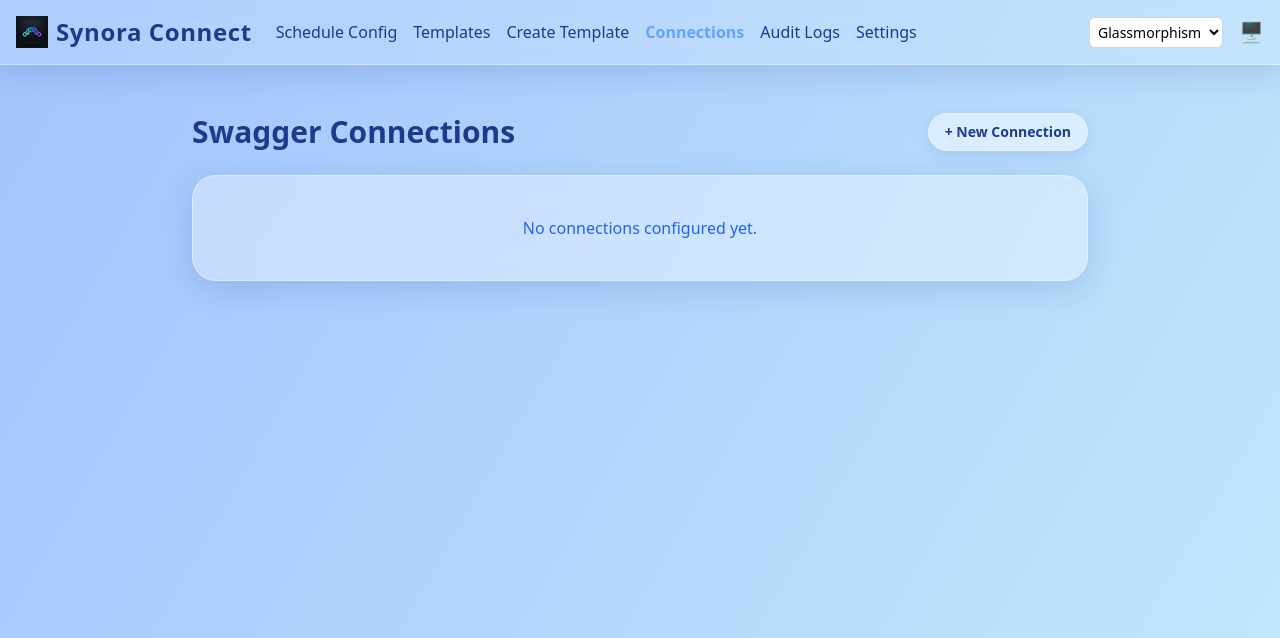
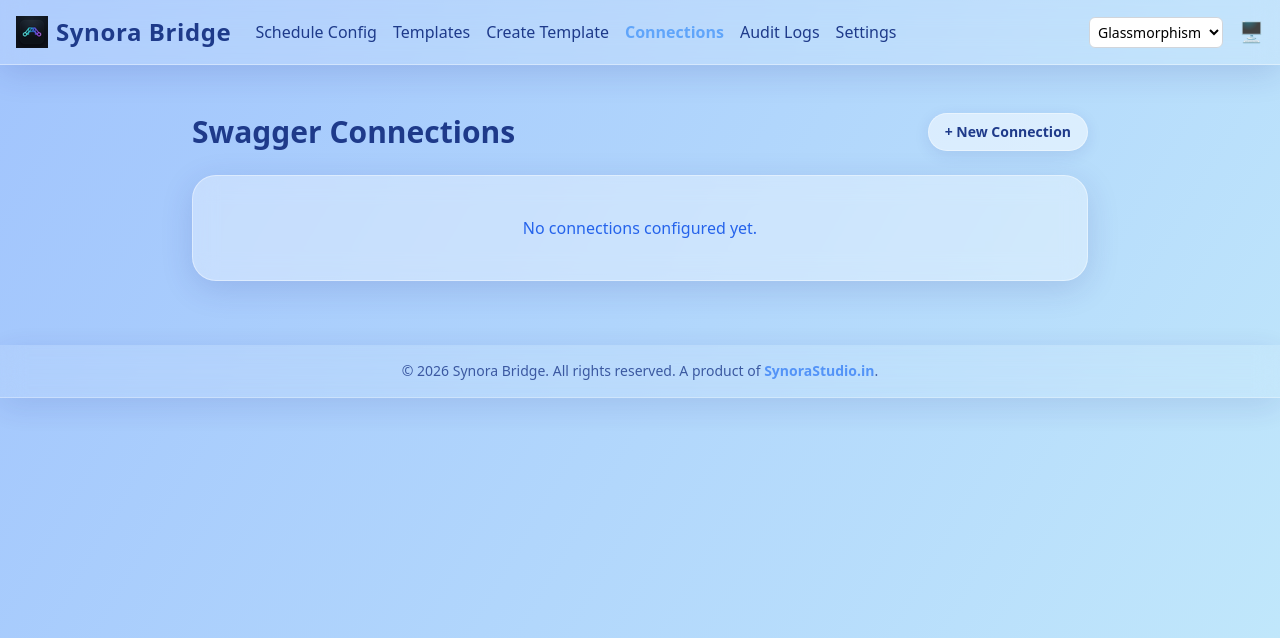
Before and after one commit to Arean82/API_Bridge_Application, a Flask app: page /connections in a window 1280 px wide. Shown: the top 638 px of the page. Run offline with Flask 3, Linux system fonts and the light colour scheme; data that the repository does not hold is empty; some libraries are stand-ins or nearby versions.

Commit message:
feat: rebrand to Synora Bridge and improve UI/UX
- Rebranded application name from "Synora Connect" / "API Bridge" to "Synora Bridge" across all source files, documentation, and PyInstaller spec files.
- Renamed main entry point from `synora_connect.py` to `synora_bridge.py`.
- Added a unified footer to the layout with copyright information and a link to SynoraStudio.in.
- Fixed a Flash of Unstyled Content (FOUC) issue on page navigation by adding an inline blocking script to `layout.html` that instantly applies the user's saved theme before DOM rendering.

```diff
--- a/bridge_app/templates/audit_logs.html
+++ b/bridge_app/templates/audit_logs.html
@@ -1,5 +1,5 @@
 {% extends "layout.html" %}
-{% block title %}Audit Logs - Synora Connect{% endblock %}
+{% block title %}Audit Logs - Synora Bridge{% endblock %}
 
 {% block content %}
 <div class="theme-panel p-6 mb-8">
--- a/bridge_app/templates/email/failure_alert.html
+++ b/bridge_app/templates/email/failure_alert.html
@@ -44,7 +44,7 @@
       <pre class="error-box">{{ error_msg }}</pre>
 
       <p style="font-size: 0.9em; color: #777; margin-top: 30px;">
-        This is an automated message from the API Bridge Universal Engine.
+        This is an automated message from the Synora Bridge Universal Engine.
       </p>
     </div>
   </body>
--- a/bridge_app/templates/layout.html
+++ b/bridge_app/templates/layout.html
@@ -3,7 +3,7 @@
 <head>
     <meta charset="UTF-8">
     <meta name="viewport" content="width=device-width, initial-scale=1.0">
-    <title>{% block title %}Synora Connect{% endblock %}</title>
+    <title>{% block title %}Synora Bridge{% endblock %}</title>
     <link rel="icon" type="image/x-icon" href="{{ url_for('static', filename='favicon.ico') }}">
     <!-- Tailwind CSS with Local Fallback -->
     <script src="https://cdn.tailwindcss.com?plugins=typography"></script>
@@ -25,13 +25,36 @@
 
     <link rel="stylesheet" href="{{ url_for('static', filename='css/styles.css') }}">
 </head>
-<body data-initial-theme="{{ current_theme }}" data-theme="{{ current_theme }}" class="font-sans antialiased">
+<body data-initial-theme="{{ current_theme }}" class="font-sans antialiased">
+    <!-- Blocking script to prevent FOUC (Flash of Unstyled Content) -->
+    <script>
+        (function() {
+            try {
+                var initialConfig = document.body.getAttribute('data-initial-theme');
+                initialConfig = initialConfig.replace(/'/g, '"');
+                var config = JSON.parse(initialConfig);
+                if (typeof config === 'string') config = JSON.parse(config);
+
+                var theme = config.theme || 'default';
+                var mode = config.colorMode || 'auto';
+                var isDark = (mode === 'auto')
+                    ? window.matchMedia('(prefers-color-scheme: dark)').matches
+                    : (mode === 'dark');
+
+                document.body.setAttribute('data-theme', theme);
+                document.body.setAttribute('data-color-mode', isDark ? 'dark' : 'light');
+                if (isDark) document.documentElement.classList.add('dark');
+            } catch (e) {
+                console.warn("FOUC prevention failed", e);
+            }
+        })();
+    </script>
 
     <nav class="theme-nav p-4 flex justify-between items-center">
         <div class="flex items-center space-x-6">
             <a href="/" class="flex items-center space-x-2">
-                <img src="{{ url_for('static', filename='favicon.ico') }}" alt="Synora Connect Logo" class="h-8 w-8">
-                <h1 class="text-2xl font-bold tracking-wide">Synora Connect</h1>
+                <img src="{{ url_for('static', filename='favicon.ico') }}" alt="Synora Bridge Logo" class="h-8 w-8">
+                <h1 class="text-2xl font-bold tracking-wide">Synora Bridge</h1>
             </a>
             <nav class="flex gap-4">
                 <a href="/" class="hover:opacity-75 transition {% if request.path == '/' %}text-blue-400 font-bold{% endif %}">Schedule Config</a>
@@ -63,6 +86,10 @@
     <div class="container mx-auto mt-8 p-4">
         {% block content %}{% endblock %}
     </div>
+
+    <footer class="theme-nav p-4 mt-12 text-center text-sm opacity-80">
+        <p>&copy; 2026 Synora Bridge. All rights reserved. A product of <a href="https://SynoraStudio.in" target="_blank" class="text-blue-500 hover:text-blue-400 font-semibold transition-colors">SynoraStudio.in</a>.</p>
+    </footer>
     <script src="{{ url_for('static', filename='js/push_handler.js') }}?v=4"></script>
     <script src="{{ url_for('static', filename='js/pull_rest_handler.js') }}?v=4"></script>
     <script src="{{ url_for('static', filename='js/pull_graphql_handler.js') }}?v=4"></script>
--- a/build.py
+++ b/build.py
@@ -46,7 +46,7 @@ def clean_directory(path):
             print(f"  Warning: Could not completely delete '{path}'. PyInstaller might fail.")
 
 def main():
-    print("=== Synora Connect Build System ===")
+    print("=== Synora Bridge Build System ===")
     print("What would you like to build?")
     print("  1. OneDir (Faster to launch, produces a folder with many files)")
     print("  2. OneFile (Slower to launch, produces a single clean .exe)")
--- a/pyproject.toml
+++ b/pyproject.toml
@@ -1,7 +1,7 @@
 [project]
-name = "api-bridge-application"
+name = "synora-bridge"
 version = "0.1.0"
-description = "API Bridge Application"
+description = "Synora Bridge Application"
 authors = [
     { name = "Arean Narrayan", email = "contact@synorastudio.in" }
 ]
```
Also changed, not shown: docs/INSTALLATION_MANUAL.md (+7 -7 lines), docs/SCALING_REDIS_MEMURAI.md (+5 -5 lines), docs/SECURITY.md (+1 -1 lines), docs/user_manual.md (+1 -1 lines), synora_bridge.py (renamed from synora_connect.py, +4 -4 lines), README.md, 4 other files.
